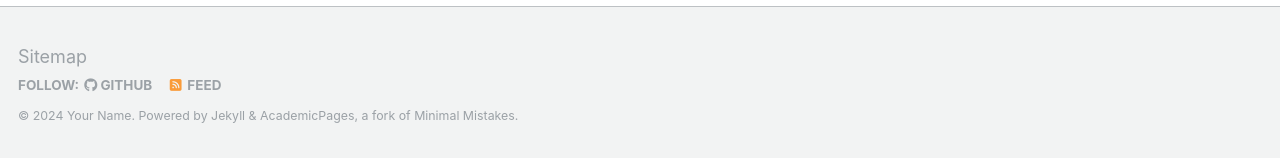
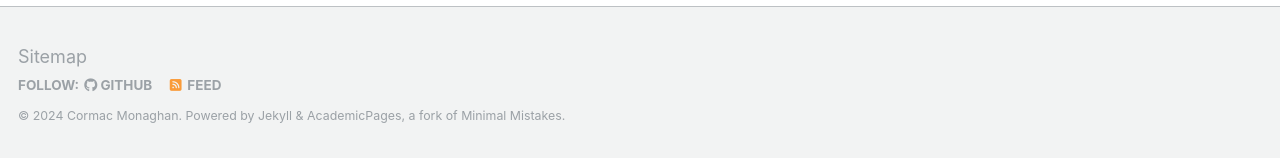
Before and after one commit to C-Monaghan/C-Monaghan.github.io, a Jekyll site: the page built from _pages/about.md, in a window 1280 px wide and 900 px high, scrolled down 2660 px. Shown: the part 739-897 px from the top of the window. Built offline with Jekyll 4.4.1, drawn with Linux system fonts in a browser that asks for light colours; some web fonts are replaced.

Commit message:
Update config

```diff
--- a/_config.yml
+++ b/_config.yml
@@ -10,9 +10,9 @@
 locale                   : "en-US"
 title                    : "Cormac Monaghan"
 title_separator          : "-"
-name                     : &name "Your Name"
-description              : &description "personal description"
-url                      : https://academicpages.github.io # the base hostname & protocol for your site e.g. "https://mmistakes.github.io"
+name                     : &name "Cormac Monaghan"
+description              : &description "PhD Researcher"
+url                      : https://c-monaghan.github.io/
 baseurl                  : "" # the subpath of your site, e.g. "/blog"
 repository               : "academicpages/academicpages.github.io"
 
```
